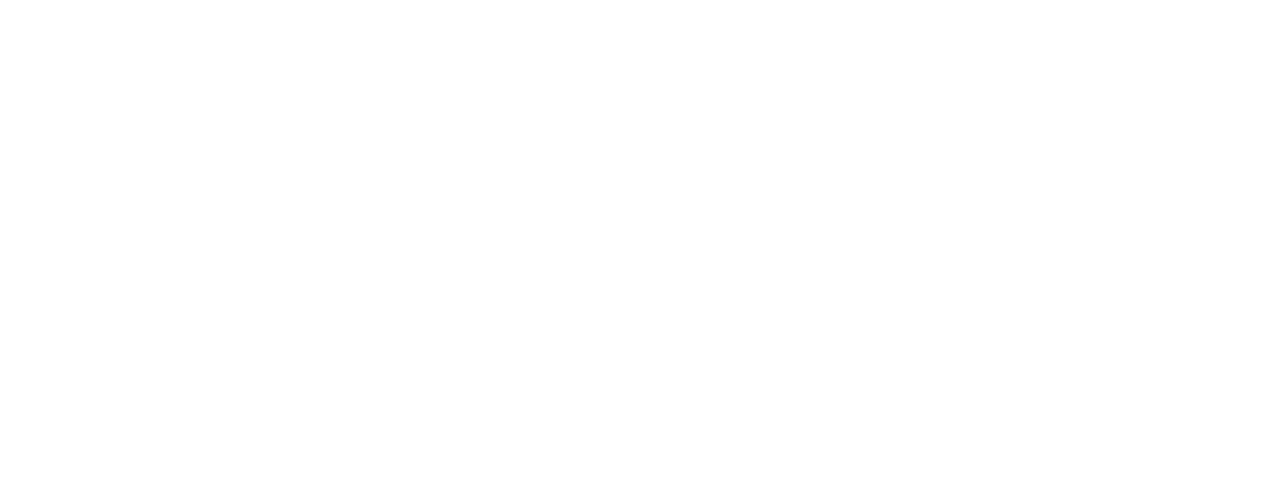
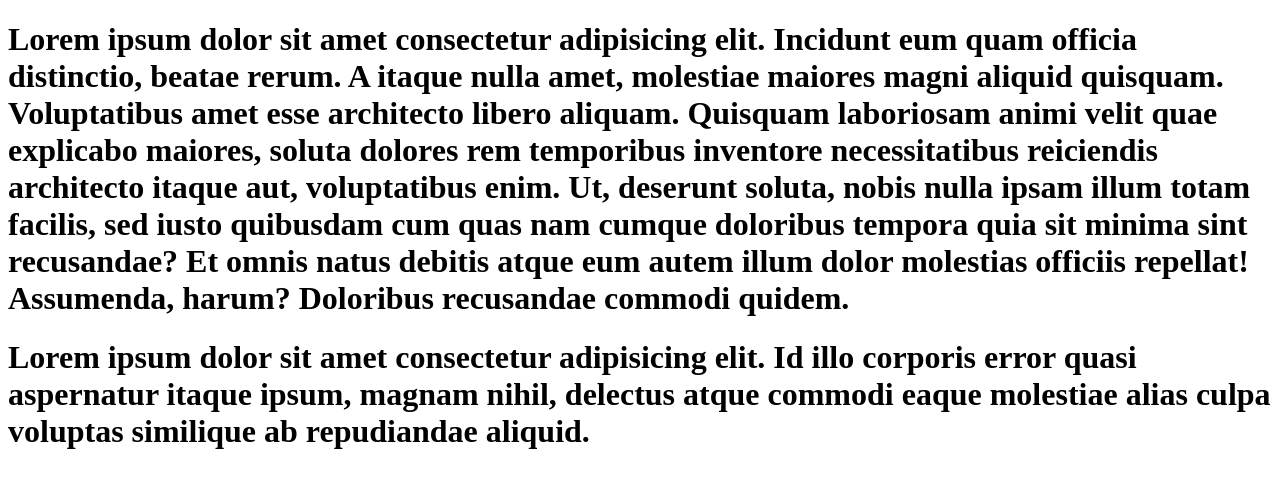
Before and after one commit to montheirojoao/gitando, a plain HTML site: page git.html in a window 1280 px wide. Drawn offline with Linux system fonts and the light colour scheme.

Commit message:
Finalizando as modificaçoes

```diff
--- a/git.html
+++ b/git.html
@@ -17,7 +17,48 @@
                                     <div>
                                         <div>
                                             <div>
-                                                <div></div>
+                                                <div>
+                                                    <div>
+                                                        <div>
+                                                            <div>
+                                                                <div>
+                                                                    <div>
+                                                                        <div>
+                                                                            <div>
+                                                                                <div>
+                                                                                    <div>
+                                                                                        <div>
+                                                                                            <div>
+                                                                                                <div>
+                                                                                                    <div>
+                                                                                                        <div>
+                                                                                                            <div>
+                                                                                                                <div>
+                                                                                                                    <h1>
+                                                                                                                    Lorem ipsum dolor sit amet consectetur adipisicing elit. Incidunt eum quam officia distinctio, beatae rerum. A itaque nulla amet, molestiae maiores magni aliquid quisquam. Voluptatibus amet esse architecto libero aliquam. Quisquam laboriosam animi velit quae explicabo maiores, soluta dolores rem temporibus inventore necessitatibus reiciendis architecto itaque aut, voluptatibus enim. Ut, deserunt soluta, nobis nulla ipsam illum totam facilis, sed iusto quibusdam cum quas nam cumque doloribus tempora quia sit minima sint recusandae? Et omnis natus debitis atque eum autem illum dolor molestias officiis repellat! Assumenda, harum? Doloribus recusandae commodi quidem.
+
+
+                                                                                                                    </h1>
+                                                                                                                    <h1>
+                                                                                                                        Lorem ipsum dolor sit amet consectetur adipisicing elit. Id illo corporis error quasi aspernatur itaque ipsum, magnam nihil, delectus atque commodi eaque molestiae alias culpa voluptas similique ab repudiandae aliquid.
+                                                                                                                    </h1>
+                                                                                                                </div>
+                                                                                                            </div>
+                                                                                                        </div>
+                                                                                                    </div>
+                                                                                                </div>
+                                                                                            </div>
+                                                                                        </div>
+                                                                                    </div>
+                                                                                </div>
+                                                                            </div>
+                                                                        </div>
+                                                                    </div>
+                                                                </div>
+                                                            </div>
+                                                        </div>
+                                                    </div>
+                                                </div>
                                             </div>
                                         </div>
                                     </div>
```
Also changed, not shown: index.html (+17 -0 lines), nomes.txt, 2 other files.
